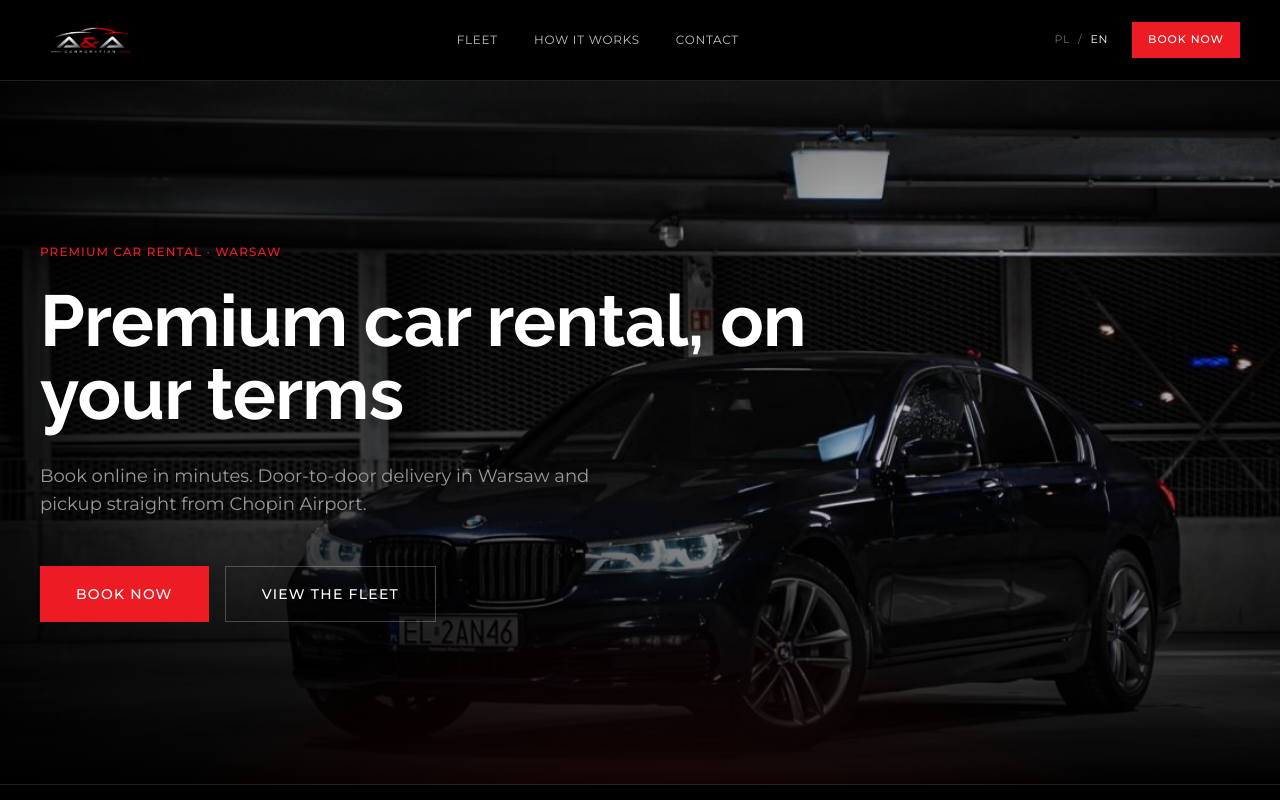
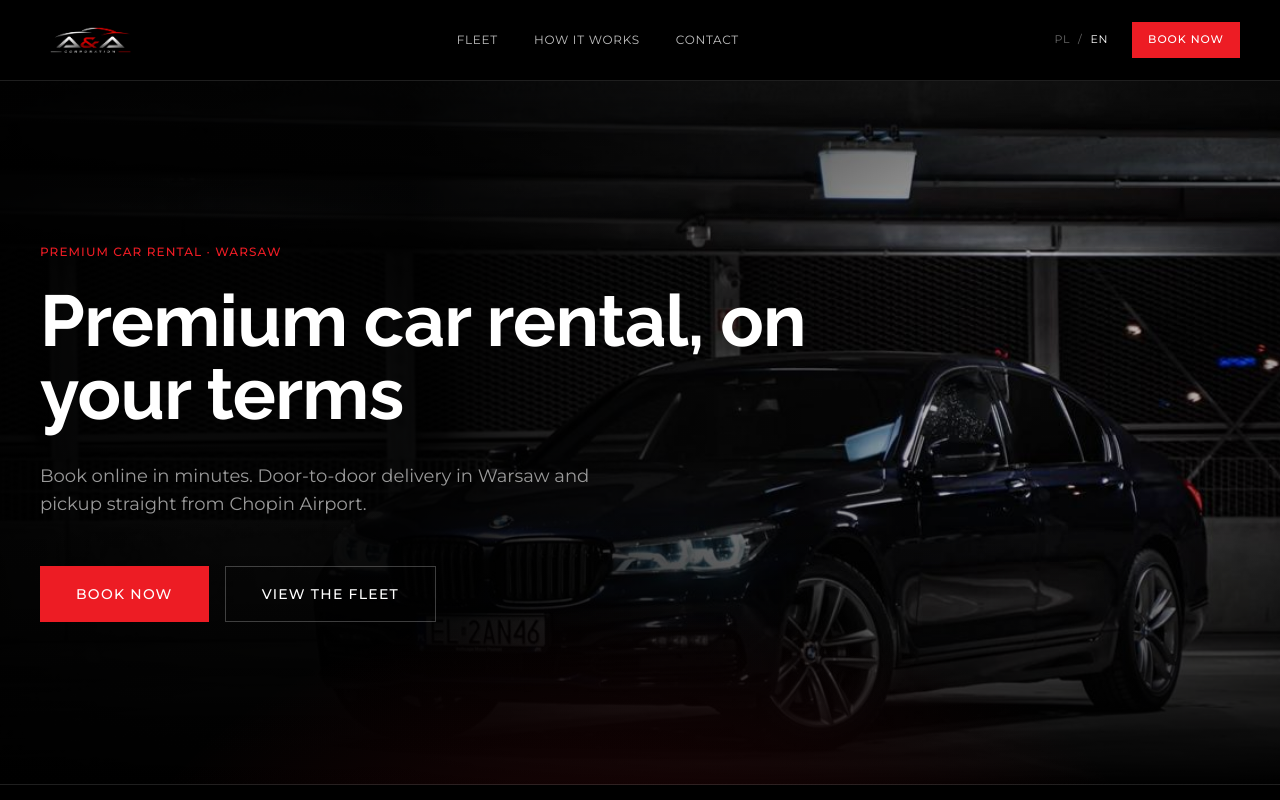
Before and after one commit to itzcr1spi/aa-corporation-rent, a Next.js app: page /en in a window 1280 px wide. Shown: the top 800 px of the page. Built offline with nearby package versions, Linux system fonts and the light colour scheme.

Commit message:
style(hero): push car right + stronger left panel so text clears the car

```diff
--- a/src/app/[locale]/page.tsx
+++ b/src/app/[locale]/page.tsx
@@ -38,17 +38,17 @@ export default async function HomePage({
                 priority
                 quality={90}
                 sizes="100vw"
-                className="object-cover object-[28%_center]"
+                className="object-cover object-[12%_center]"
               />
             </div>
           </Parallax>
-          {/* Left-weighted scrim keeps the headline legible; the (already dark) car
-              stays readable on the right, so the right side is only lightly tinted */}
+          {/* Solid black panel on the left holds the text clear of the car; the photo
+              emerges on the right. The (already dark) car keeps a light tint only. */}
           <div
             className="absolute inset-0"
             style={{
               background:
-                "linear-gradient(90deg, rgba(0,0,0,0.9) 0%, rgba(0,0,0,0.62) 34%, rgba(0,0,0,0.22) 66%, rgba(0,0,0,0.32) 100%)",
+                "linear-gradient(90deg, rgba(0,0,0,0.97) 0%, rgba(0,0,0,0.94) 32%, rgba(0,0,0,0.6) 52%, rgba(0,0,0,0.2) 78%, rgba(0,0,0,0.34) 100%)",
             }}
           />
           {/* Slight top darkening for the nav + melt the bottom into the next section */}
```
